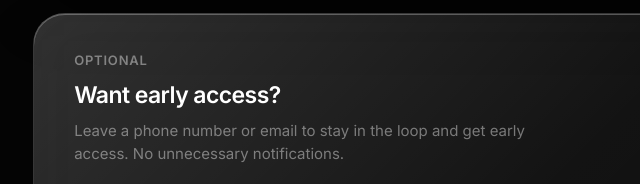
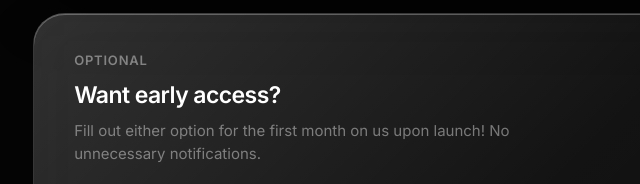
Before and after one commit to emmettmack/lettered-survey, a plain HTML site: page index.html in a window 1280 px wide. Shown: the part 2201-2385 px from the top of the page, 218-858 px from the left. Drawn offline with Linux system fonts and the light colour scheme.

Commit message:
Add files via upload

```diff
--- a/index.html
+++ b/index.html
@@ -110,7 +110,7 @@
     <div class="q glass q-contact">
       <span class="num">OPTIONAL</span>
       <h2 class="qt">Want early access?</h2>
-      <span class="hint">Leave a phone number or email to stay in the loop and get early access. No unnecessary notifications.</span>
+      <span class="hint">Fill out either option for the first month on us upon launch! No unnecessary notifications.</span>
       <div class="body">
         <div class="field">
           <label for="email">Email</label>
```
